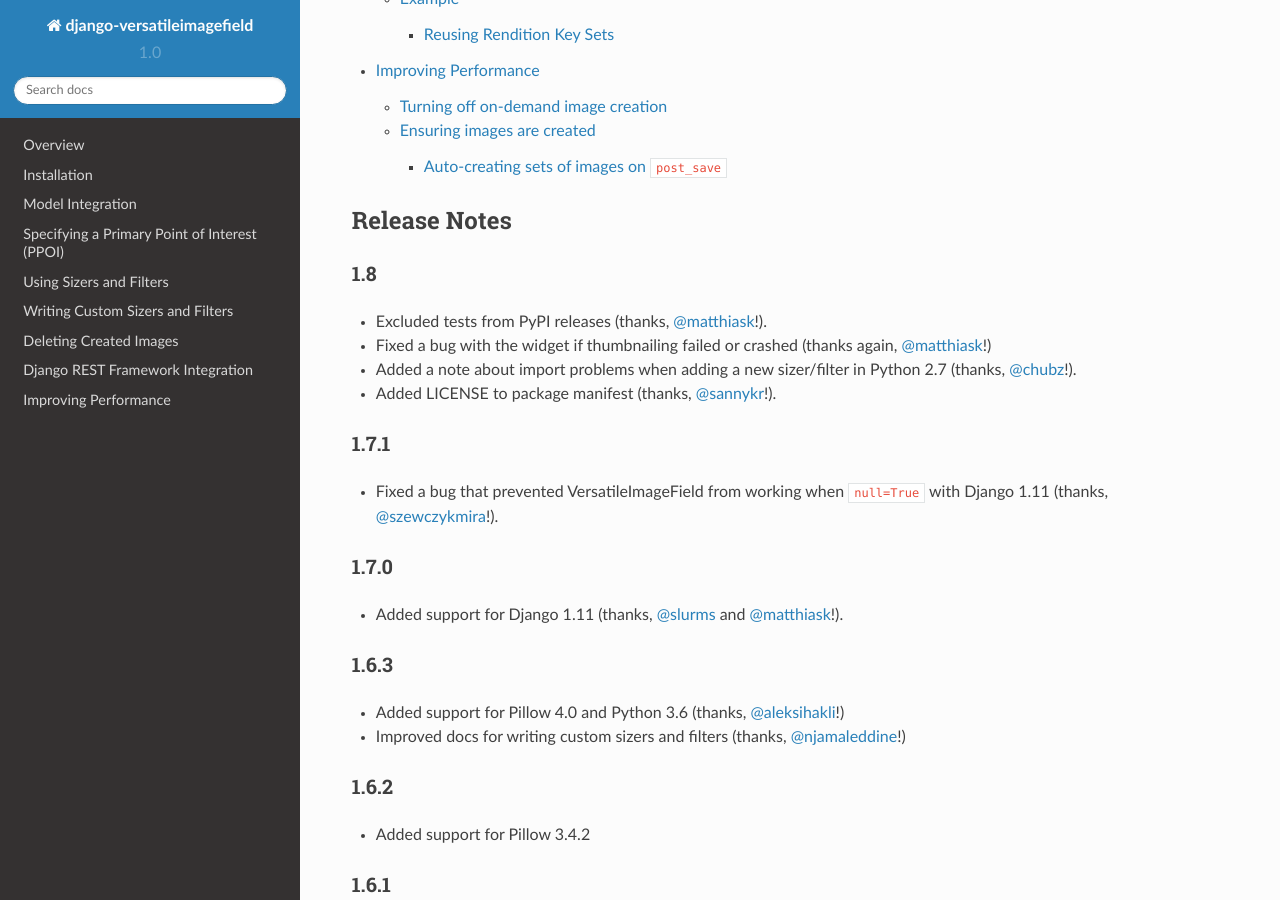
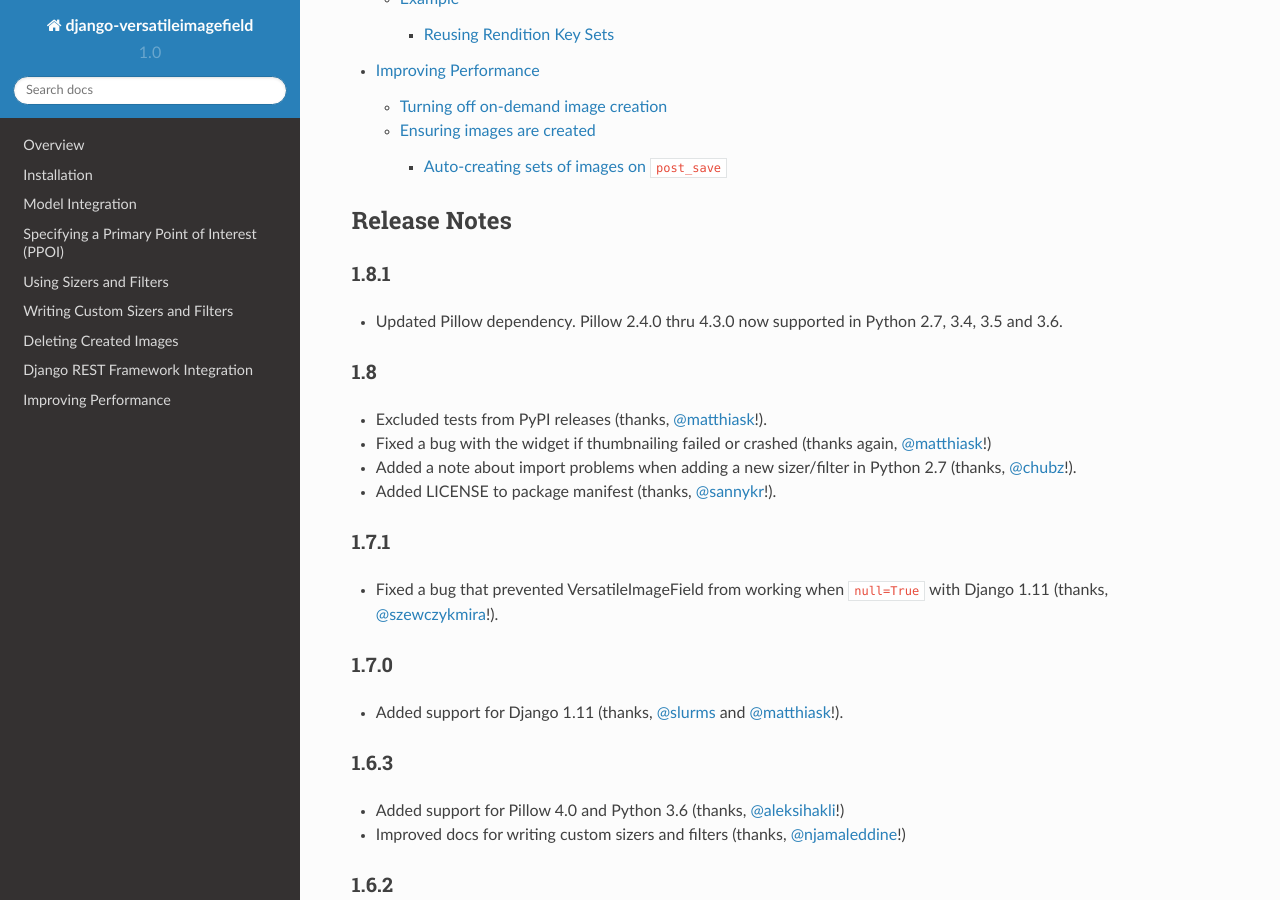
Before and after one commit to respondcreate/django-versatileimagefield, a Sphinx documentation site: the page built from docs/index.rst, in a window 1280 px wide and 900 px high, scrolled down 3530 px. Built offline with Sphinx 7.4.7 and the Read the Docs theme 2.0.0, drawn with Linux system fonts in a browser that asks for light colours.

Commit message:
Incrementing to 1.8.1 in preparation for a PyPI release.

```diff
--- a/docs/index.rst
+++ b/docs/index.rst
@@ -81,6 +81,11 @@
 
 Release Notes
 =============
+
+1.8.1
+^^^^^
+- Updated Pillow dependency. Pillow 2.4.0 thru 4.3.0 now supported in Python 2.7, 3.4, 3.5 and 3.6.
+
 1.8
 ^^^
 - Excluded tests from PyPI releases (thanks, `@matthiask <https://github.com/matthiask>`_!).
--- a/docs/installation.rst
+++ b/docs/installation.rst
@@ -27,7 +27,7 @@
 Dependencies
 ------------
 
--  ``Pillow`` >= 2.4.x
+-  ``Pillow`` 2.4.x thru 4.3.0
 
 ``django-versatileimagefield`` depends on the excellent
 `Pillow <https://pillow.readthedocs.io>`__ fork of ``PIL``. If you
--- a/setup.py
+++ b/setup.py
@@ -5,7 +5,7 @@
 setup(
     name='django-versatileimagefield',
     packages=find_packages(),
-    version='1.8',
+    version='1.8.1',
     author=u'Jonathan Ellenberger',
     author_email='jonathan_ellenberger@wgbh.org',
     url='http://github.com/respondcreate/django-versatileimagefield/',
```
